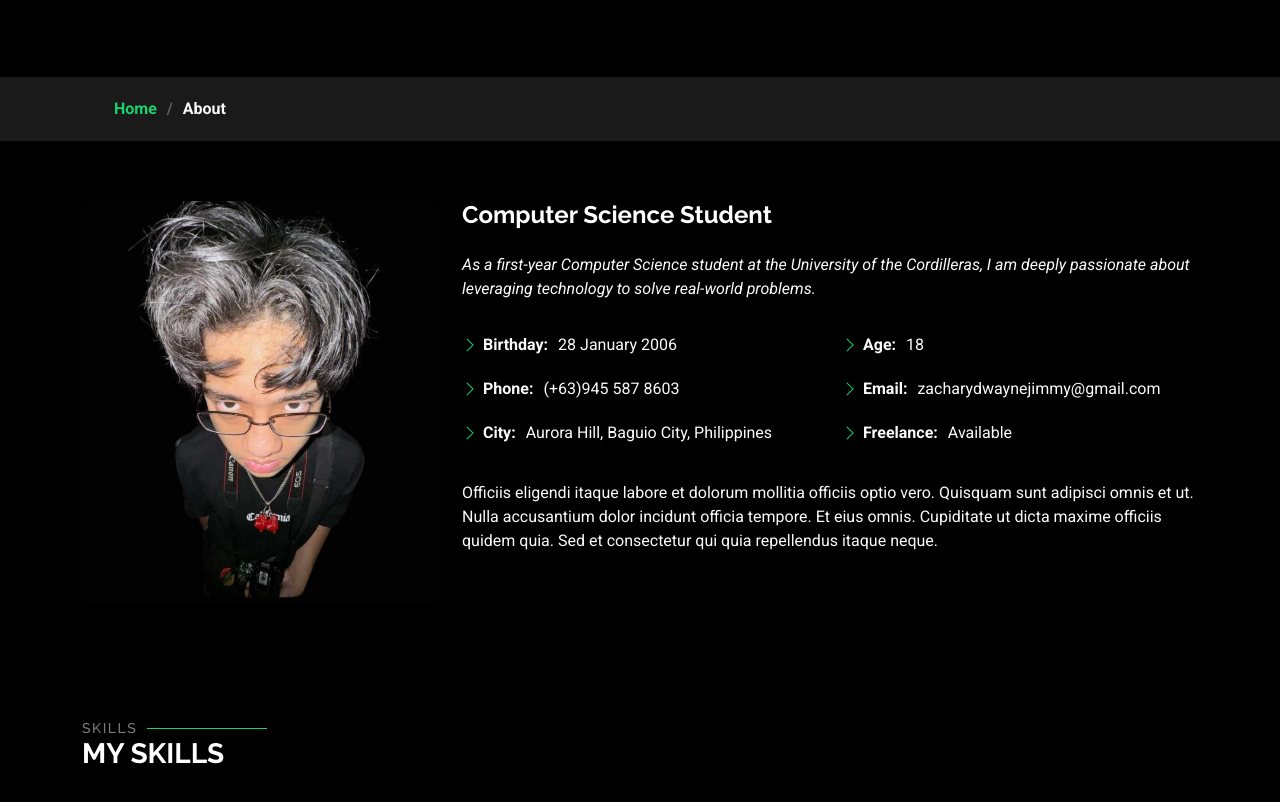
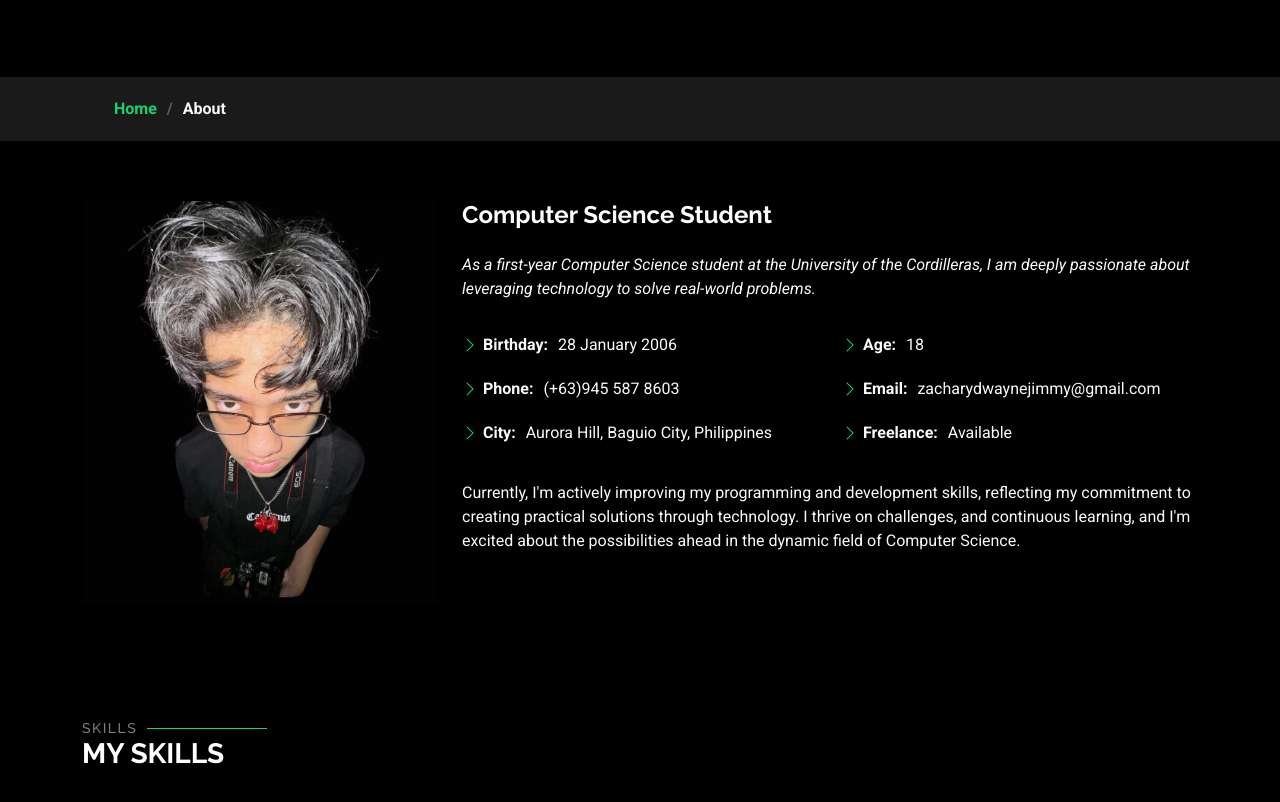
Before and after one commit to ZacharyJimmy/MyPortfolio, a plain HTML site: page about.html in a window 1280 px wide. Shown: the part 290-1092 px from the top of the page. Drawn offline with Linux system fonts and the light colour scheme.

Commit message:
Add files via upload

```diff
--- a/about.html
+++ b/about.html
@@ -119,8 +119,10 @@
               </div>
             </div>
             <p class="py-3">
-              Officiis eligendi itaque labore et dolorum mollitia officiis optio vero. Quisquam sunt adipisci omnis et ut. Nulla accusantium dolor incidunt officia tempore. Et eius omnis.
-              Cupiditate ut dicta maxime officiis quidem quia. Sed et consectetur qui quia repellendus itaque neque.
+              Currently, I'm actively improving my programming and development skills,
+              reflecting my commitment to creating practical solutions through technology.
+              I thrive on challenges, and continuous learning, and I'm
+              excited about the possibilities ahead in the dynamic field of Computer Science.
             </p>
           </div>
         </div>
```
Also changed, not shown: 1 other file.
